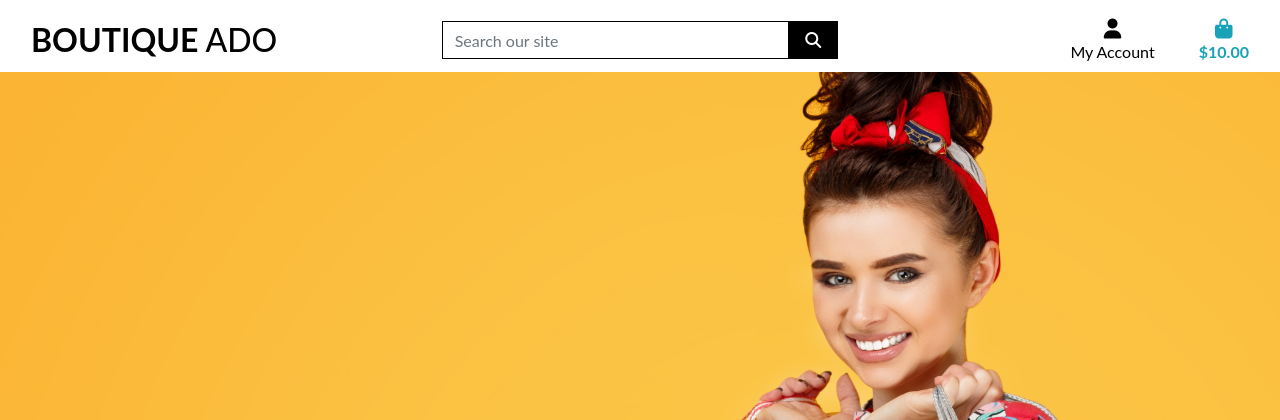
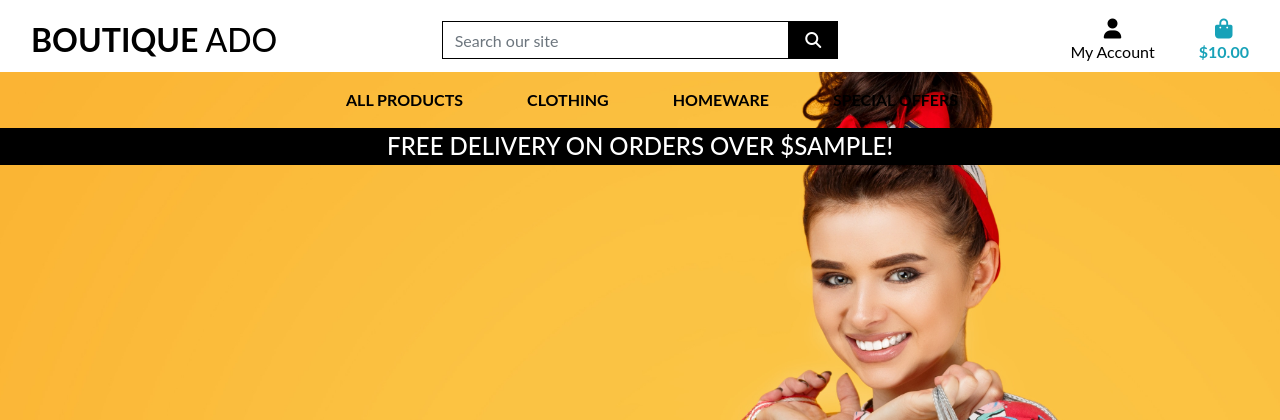
Before and after one commit to erincunningham7/boutique_ado_app_2, a Django app: template templates/base.html in a window 1280 px wide. Shown: the top 420 px of the page. Run offline with Django 3.2, Linux system fonts and the light colour scheme; the template is opened without the code that fills it: most values are stand-ins (such as "Sample title", 1, 10 or a date in 2020); parts of the project's set-up code (start-up, migrations or seed data) failed here and were passed over; some libraries are stand-ins or nearby versions.

Commit message:
add mobile header and main nav bar

```diff
--- a/boutique_ado/settings.py
+++ b/boutique_ado/settings.py
@@ -15,7 +15,7 @@ from pathlib import Path
 
 # Build paths inside the project like this: BASE_DIR / 'subdir'.
 BASE_DIR = Path(__file__).resolve().parent.parent
-
+# BASE_DIR = os.path.dirname(os.path.dirname(os.path.abspath(__file__)))
 
 # Quick-start development settings - unsuitable for production
 # See https://docs.djangoproject.com/en/3.2/howto/deployment/checklist/
@@ -26,7 +26,7 @@ SECRET_KEY = 'django-insecure-zgvbrd$7$3@6^y_x4$=-!w-g@2xmu3-0#)f%=ql71dq$n5_ekw
 # SECURITY WARNING: don't run with debug turned on in production!
 DEBUG = True
 
-ALLOWED_HOSTS = ['8000-erincunningham7-boutique-ikvsmoyg6s.us2.codeanyapp.com']
+ALLOWED_HOSTS = ['8001-erincunningham7-boutique-ikvsmoyg6s.us2.codeanyapp.com']
 
 
 # Application definition
--- a/static/css/base.css
+++ b/static/css/base.css
@@ -70,6 +70,10 @@ body {
     border: 1px solid black !important;
 }
 
+.bg-black {
+    background: #000 !important;
+}
+
 /* -------------------------------- Media Queries */
 
 /* Slightly larger container on xl screens */
--- a/templates/base.html
+++ b/templates/base.html
@@ -139,10 +139,7 @@
               </div>
             </li>
             <li class="list-inline-item">
-              <a
-                class="{% if grand_total %}text-info font-weight-bold{% else %}text-black{% endif %} nav-link"
-                href=""
-              >
+              <a class="{% if grand_total %}text-info font-weight-bold{% else %}text-black{% endif %} nav-link" href="">
                 <div class="text-center">
                   <div><i class="fas fa-shopping-bag fa-lg"></i></div>
                   <p class="my-0">
@@ -154,6 +151,20 @@
           </ul>
         </div>
       </div>
+      <div class="row bg">
+        <nav class="navbar navbar-expand-lg navbar-light w-100">
+            <button class="navbar-toggler" type="button" data-toggle="collapse" data-target="#main-nav" aria-controls="main-nav"
+                aria-expanded="false" aria-label="Toggle navigation">
+                <span class="navbar-toggler-icon"></span>
+            </button>
+            {% include 'includes/mobile_top_header.html' %}
+            {% include 'includes/main_nav.html' %}
+        </nav>
+      </div>
+    <div id="delivery-banner" class="row text-center">
+        <div class="col bg-black text-white">
+            <h4 class="logo-font my-1">Free delivery on orders over ${{ free_shipping_threshold }}!</h4>
+        </div>
     </header>
 
     {% if messages %}
--- /dev/null
+++ b/templates/includes/main_nav.html
@@ -0,0 +1,54 @@
+<div class="collapse navbar-collapse" id="main-nav">
+    <ul class="navbar-nav w-auto mx-auto">
+        <li class="nav-item dropdown">
+            <a class="logo-font font-weight-bold nav-link text-black mr-5" href="#" id="all-products-link"
+                data-toggle="dropdown" aria-haspopup="true" aria-expanded="false">
+                All Products
+            </a>
+            <div class="dropdown-menu border-0" aria-labelledby="all-products-link">
+                <a href="" class="dropdown-item">By Price</a>
+                <a href="" class="dropdown-item ">By Rating</a>
+                <a href="" class="dropdown-item ">By Category</a>
+                <a href="" class="dropdown-item">All Products</a>
+            </div>
+        </li>
+
+        <li class="nav-item dropdown">
+            <a class="logo-font font-weight-bold nav-link text-black mr-5" href="#" id="clothing-link"
+                data-toggle="dropdown" aria-haspopup="true" aria-expanded="false">
+                Clothing
+            </a>
+            <div class="dropdown-menu border-0" aria-labelledby="clothing-link">
+                <a href="" class="dropdown-item">Activewear &amp; Essentials</a>
+                <a href="" class="dropdown-item">Jeans</a>
+                <a href="" class="dropdown-item">Shirts</a>
+                <a href="" class="dropdown-item">All Clothing</a>
+            </div>
+        </li>
+
+        <li class="nav-item dropdown">
+            <a class="logo-font font-weight-bold nav-link text-black mr-5" href="#" id="homeware-link"
+                data-toggle="dropdown" aria-haspopup="true" aria-expanded="false">
+                Homeware
+            </a>
+            <div class="dropdown-menu border-0" aria-labelledby="homeware-link">
+                <a href="" class="dropdown-item">Bed &amp; Bath</a>
+                <a href="" class="dropdown-item">Kitchen &amp; Dining</a>
+                <a href="" class="dropdown-item">All Homeware</a>
+            </div>
+        </li>
+
+        <li class="nav-item dropdown">
+            <a class="logo-font font-weight-bold nav-link text-black" href="#" id="specials-link" data-toggle="dropdown"
+                aria-haspopup="true" aria-expanded="false">
+                Special Offers
+            </a>
+            <div class="dropdown-menu border-0" aria-labelledby="specials-link">
+                <a href="" class="dropdown-item">New Arrivals</a>
+                <a href="" class="dropdown-item">Deals</a>
+                <a href="" class="dropdown-item">Clearance</a>
+                <a href="" class="dropdown-item">All Specials</a>
+            </div>
+        </li>
+    </ul>
+</div>
--- /dev/null
+++ b/templates/includes/mobile_top_header.html
@@ -0,0 +1,60 @@
+<li class="list-inline-item">
+    <a class="text-black nav-link d-block d-lg-none" href="#" id="mobile-search" data-toggle="dropdown"
+        aria-haspopup="true" aria-expanded="false">
+        <div class="text-center">
+            <div><i class="fas fa-search fa-lg"></i></div>
+            <p class="my-0">Search</p>
+        </div>
+    </a>
+    <div class="dropdown-menu border-0 w-100 p-3 rounded-0 my-0" aria-labelledby="mobile-search">
+        <form class="form" method="GET" action="">
+            <div class="input-group w-100">
+                <input class="form-control border border-black rounded-0" type="text" name="q"
+                    placeholder="Search our site">
+                <div class="input-group-append">
+                    <button class="form-control form-control btn btn-black border border-black rounded-0" type="submit">
+                        <span class="icon">
+                            <i class="fas fa-search"></i>
+                        </span>
+                    </button>
+                </div>
+            </div>
+        </form>
+    </div>
+</li>
+<li class="list-inline-item dropdown">
+    <a class="text-black nav-link d-block d-lg-none" href="#" id="user-options" data-toggle="dropdown"
+        aria-haspopup="true" aria-expanded="false">
+        <div class="text-center">
+            <div><i class="fas fa-user fa-lg"></i></div>
+            <p class="my-0">My Account</p>
+        </div>
+    </a>
+    <div class="dropdown-menu border-0" aria-labelledby="user-options">
+        {% if request.user.is_authenticated %}
+        {% if request.user.is_superuser %}
+        <a href="{% url 'account_logout' %}" class="dropdown-item">Product Management</a>
+        {% endif %}
+        <a href="{% url 'profile' %}" class="dropdown-item">My Profile</a>
+        <a href="{% url 'account_logout' %}" class="dropdown-item">Logout</a>
+        {% else %}
+        <a href="{% url 'account_signup' %}" class="dropdown-item">Register</a>
+        <a href="{% url 'account_login' %}" class="dropdown-item">Login</a>
+        {% endif %}
+    </div>
+</li>
+<li class="list-inline-item">
+    <a class="{% if grand_total %}text-primary font-weight-bold{% else %}text-black{% endif %} nav-link d-block d-lg-none"
+        href="">
+        <div class="text-center">
+            <div><i class="fas fa-shopping-bag fa-lg"></i></div>
+            <p class="my-0">
+                {% if grand_total %}
+                ${{ grand_total|floatformat:2 }}
+                {% else %}
+                $0.00
+                {% endif %}
+            </p>
+        </div>
+    </a>
+</li>
```
